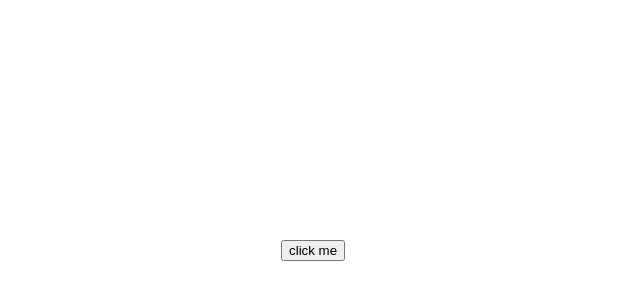
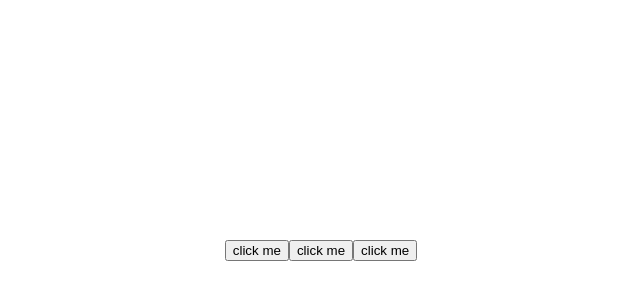
Before and after one commit to Chun5102/testproject, a Vue app: page / in a window 1280 px wide. Shown: the part 150-450 px from the top of the page, without its empty margins (319-959 px from the left). Built offline with nearby package versions, Linux system fonts and the light colour scheme.

Commit message:
slot原生寫法

```diff
--- a/src/App.vue
+++ b/src/App.vue
@@ -113,6 +113,8 @@ function onDelete() {
     /> -->
     <!-- <PropsComp :propA="'A'" :propG="'success'" :propH="() => {}" :disabled="true" /> -->
     <!-- <ProductPage /> -->
+    <FancyButton><template v-slot:default>click me</template></FancyButton>
+    <FancyButton><template #default>click me</template></FancyButton>
     <FancyButton>click me</FancyButton>
   </main>
 </template>
```
